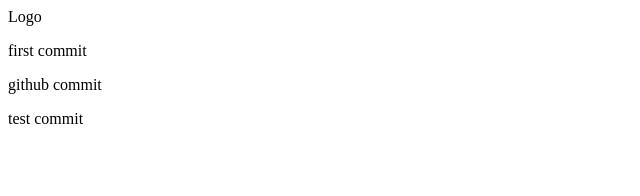
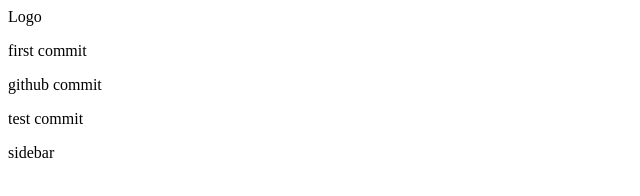
Before and after one commit to VladKryvenko/test_repo2, a plain HTML site: page index.html in a window 1280 px wide. Shown: the full height of the page, 0-640 px from the left. Drawn offline with Linux system fonts and the light colour scheme.

Commit message:
added aside

```diff
--- a/index.html
+++ b/index.html
@@ -11,6 +11,10 @@
 	<p>github commit</p>
 	<p>test commit</p>
 
+	<aside>
+		<p>sidebar</p>
+	</aside>
+
 	<footer class="footer1"></footer>
 
 </body>
```
